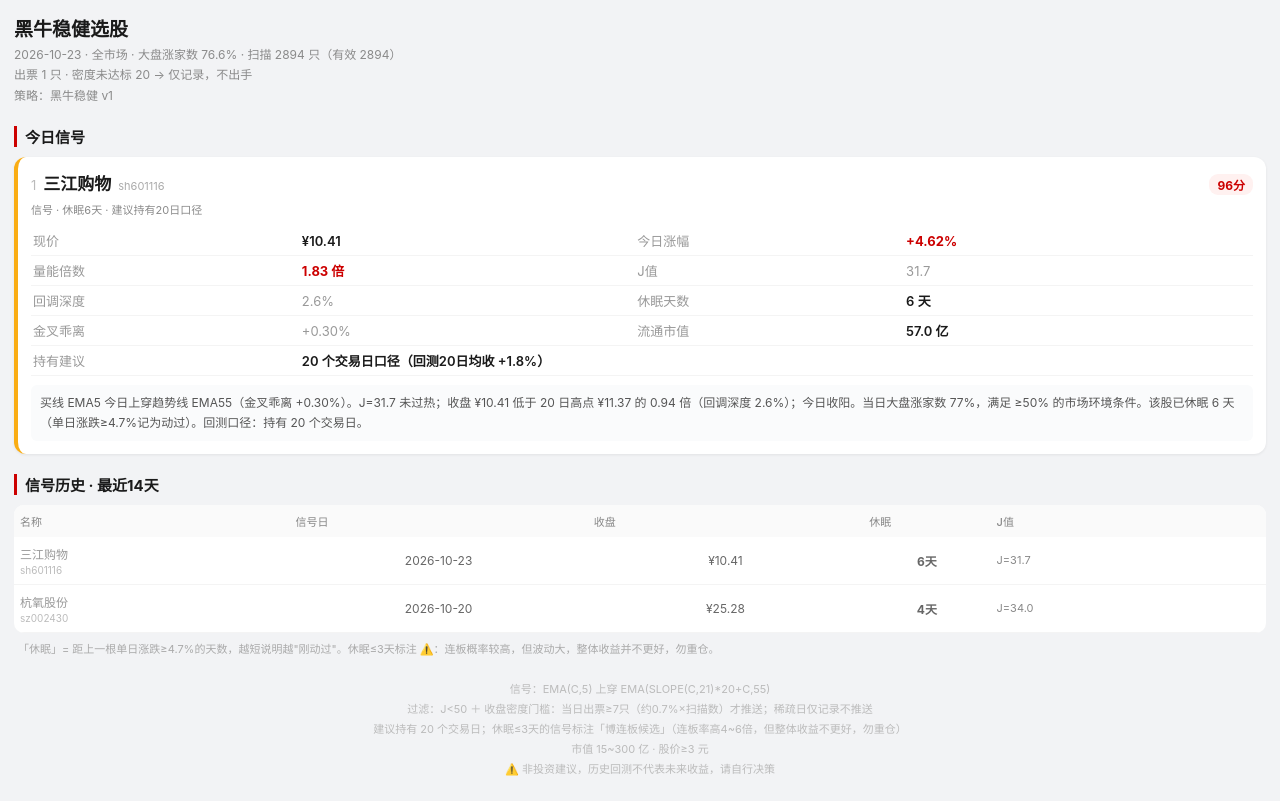
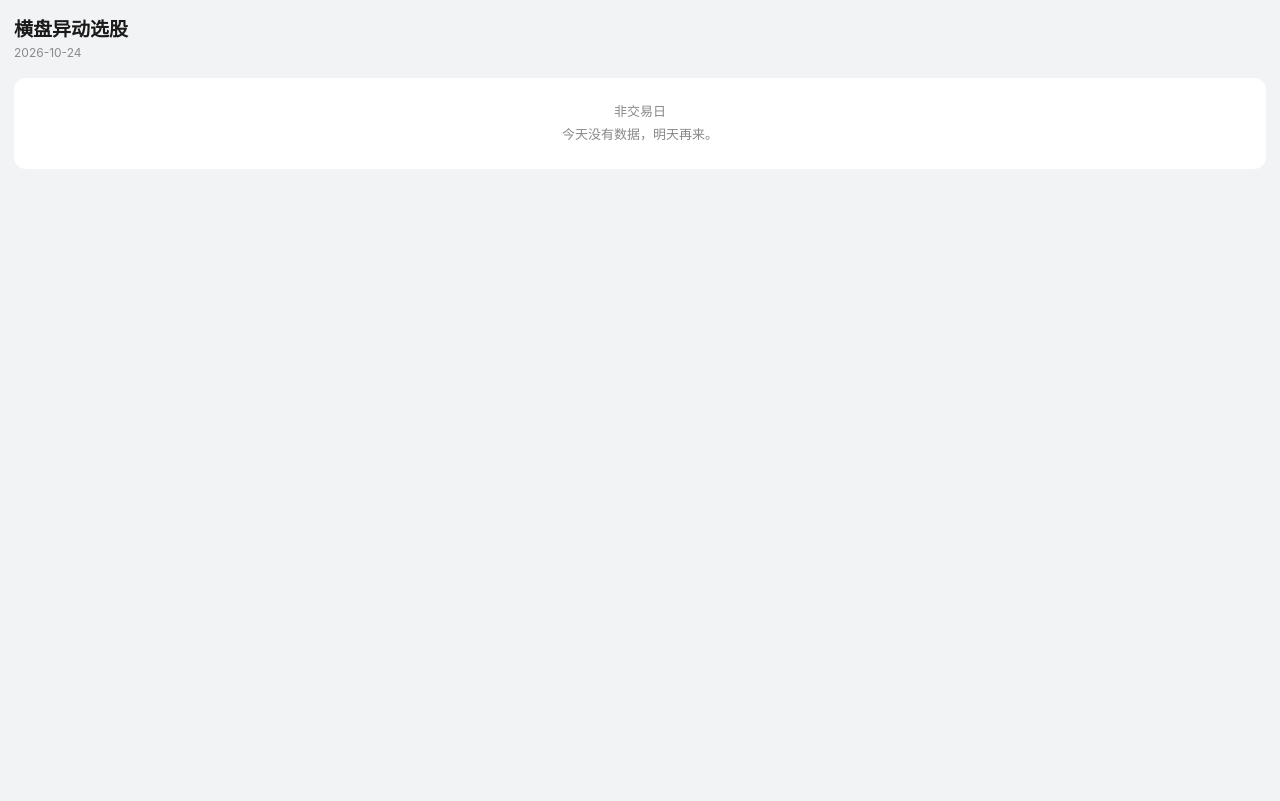
Before and after one commit to huhao1009/stock-scanner, a plain HTML site: page docs/index.html in a window 1280 px wide. Drawn offline with Linux system fonts and the light colour scheme.

Commit message:
update 2026-10-24

```diff
--- a/docs/index.html
+++ b/docs/index.html
@@ -1,55 +1,16 @@
 <!DOCTYPE html><html lang="zh"><head><meta charset="utf-8">
-<meta name="viewport" content="width=device-width,initial-scale=1,maximum-scale=1">
+<meta name="viewport" content="width=device-width,initial-scale=1">
 <meta name="robots" content="noindex,nofollow">
-<title>黑牛稳健 2026-10-23</title>
+<title>横盘异动 2026-10-24</title>
 <style>
-*{box-sizing:border-box}
-body{font-family:-apple-system,BlinkMacSystemFont,"PingFang SC",sans-serif;background:#f2f3f5;margin:0;padding:14px;color:#1a1a1a;-webkit-text-size-adjust:100%}
+body{font-family:-apple-system,BlinkMacSystemFont,"PingFang SC",sans-serif;
+background:#f2f3f5;margin:0;padding:14px;color:#1a1a1a}
 h1{font-size:19px;margin:0 0 4px}
-.sub{color:#8a8a8a;font-size:12px;margin-bottom:14px;line-height:1.7}
-h2{font-size:15px;margin:20px 0 10px;padding-left:8px;border-left:3px solid #c00}
-.card{background:#fff;border-radius:12px;padding:13px;margin-bottom:11px;box-shadow:0 1px 3px rgba(0,0,0,.07)}
-.card.strong{border-left:4px solid #c00}
-.card.weak{border-left:4px solid #faad14}
-.h{display:flex;align-items:baseline;gap:7px;margin-bottom:6px}
-.idx{color:#bbb;font-size:13px}
-.nm{font-size:17px;font-weight:700}
-.cd{color:#aaa;font-size:11px}
-.sc{margin-left:auto;background:#fff1f0;color:#c00;border-radius:9px;padding:2px 8px;font-size:12px;font-weight:700}
-.tag{font-size:11px;color:#8a8a8a;margin-bottom:9px}
-table{width:100%;border-collapse:collapse;font-size:13px}
-td{padding:5px 2px;border-bottom:1px solid #f4f4f4}
-td:nth-child(odd){color:#999;width:22%}
-.v{color:#1a1a1a;font-weight:600}
-.up{color:#c00;font-weight:700}
-.warn{color:#e08a00;font-weight:700}
-.dim{color:#999}
-.why{margin-top:9px;font-size:12px;line-height:1.65;background:#fafbfc;border-radius:6px;padding:8px 9px;color:#555}
-.empty{color:#b0b0b0;font-size:13px;text-align:center;padding:14px;background:#fff;border-radius:10px}
-.wl{background:#fff;border-radius:10px;font-size:12px;overflow:hidden}
-.wl th{background:#fafafa;color:#888;font-weight:500;padding:8px 6px;font-size:11px;text-align:left}
-.wl td{padding:8px 6px;border-bottom:1px solid #f4f4f4}
-.wl .c{text-align:center;color:#666}
-.wl .cd{color:#bbb;font-size:10px;margin-top:2px}
-.wl .pos{font-weight:700}
-.wl .st{font-size:11px;color:#888}
-.legend{font-size:11px;color:#aaa;margin-top:7px;line-height:1.7;padding:0 4px}
-.foot{text-align:center;color:#bbb;font-size:11px;margin:22px 0 8px;line-height:1.8}
+.sub{color:#8a8a8a;font-size:12px;margin-bottom:18px}
+.box{background:#fff;border-radius:12px;padding:22px 14px;text-align:center;
+color:#888;font-size:13px;line-height:1.8}
 </style></head><body>
-<h1>黑牛稳健选股</h1>
-<div class="sub">2026-10-23 · 全市场 · 大盘涨家数 76.6% · 扫描 2894 只（有效 2894）<br>出票 1 只 · 密度未达标 20 → 仅记录，不出手<br>
-策略：黑牛稳健 v1</div>
-<h2>今日信号</h2>
-<div class="card weak">
-<div class="h"><span class="idx">1</span><span class="nm">三江购物</span>
-<span class="cd">sh601116</span><span class="sc">96分</span></div>
-<div class="tag">信号 · 休眠6天 · 建议持有20日口径</div>
-<table><tr><td>现价</td><td class='v'>¥10.41</td><td>今日涨幅</td><td class='up'>+4.62%</td></tr><tr><td>量能倍数</td><td class='up'>1.83 倍</td><td>J值</td><td class='dim'>31.7</td></tr><tr><td>回调深度</td><td class='dim'>2.6%</td><td>休眠天数</td><td class='v'>6 天</td></tr><tr><td>金叉乖离</td><td class='dim'>+0.30%</td><td>流通市值</td><td class='v'>57.0 亿</td></tr><tr><td>持有建议</td><td class='v' colspan='3'>20 个交易日口径（回测20日均收 +1.8%）</td></tr></table>
-<div class="why">买线 EMA5 今日上穿趋势线 EMA55（金叉乖离 +0.30%）。J=31.7 未过热；收盘 ¥10.41 低于 20 日高点 ¥11.37 的 0.94 倍（回调深度 2.6%）；今日收阳。当日大盘涨家数 77%，满足 ≥50% 的市场环境条件。该股已休眠 6 天（单日涨跌≥4.7%记为动过）。回测口径：持有 20 个交易日。</div>
-</div>
-
-<h2>信号历史 · 最近14天</h2>
-<table class="wl"><tr><th>名称</th><th>信号日</th><th>收盘</th><th>休眠</th><th>J值</th></tr><tr><td>三江购物<div class='cd'>sh601116</div></td><td class='c'>2026-10-23</td><td class='c'>¥10.41</td><td class='c pos'>6天</td><td class='st'>J=31.7</td></tr><tr><td>杭氧股份<div class='cd'>sz002430</div></td><td class='c'>2026-10-20</td><td class='c'>¥25.28</td><td class='c pos'>4天</td><td class='st'>J=34.0</td></tr></table><div class="legend">「休眠」= 距上一根单日涨跌≥4.7%的天数，越短说明越"刚动过"。休眠≤3天标注 ⚠️：连板概率较高，但波动大，整体收益并不更好，勿重仓。</div>
-<div class="foot">信号：EMA(C,5) 上穿 EMA(SLOPE(C,21)*20+C,55)<br>过滤：J<50 ＋ 收盘<HHV(H,20)×0.94 ＋ 收阳 ＋ 大盘涨家数≥50%<br>密度门槛：当日出票≥7只（约0.7%×扫描数）才推送；稀疏日仅记录不推送<br>建议持有 20 个交易日；休眠≤3天的信号标注「博连板候选」（连板率高4~6倍，但整体收益不更好，勿重仓）<br>市值 15~300 亿 · 股价≥3 元<br>
-⚠️ 非投资建议，历史回测不代表未来收益，请自行决策</div>
+<h1>横盘异动选股</h1>
+<div class="sub">2026-10-24</div>
+<div class="box">非交易日<br>今天没有数据，明天再来。</div>
 </body></html>
```
Also changed, not shown: result.json (+7 -95 lines).
